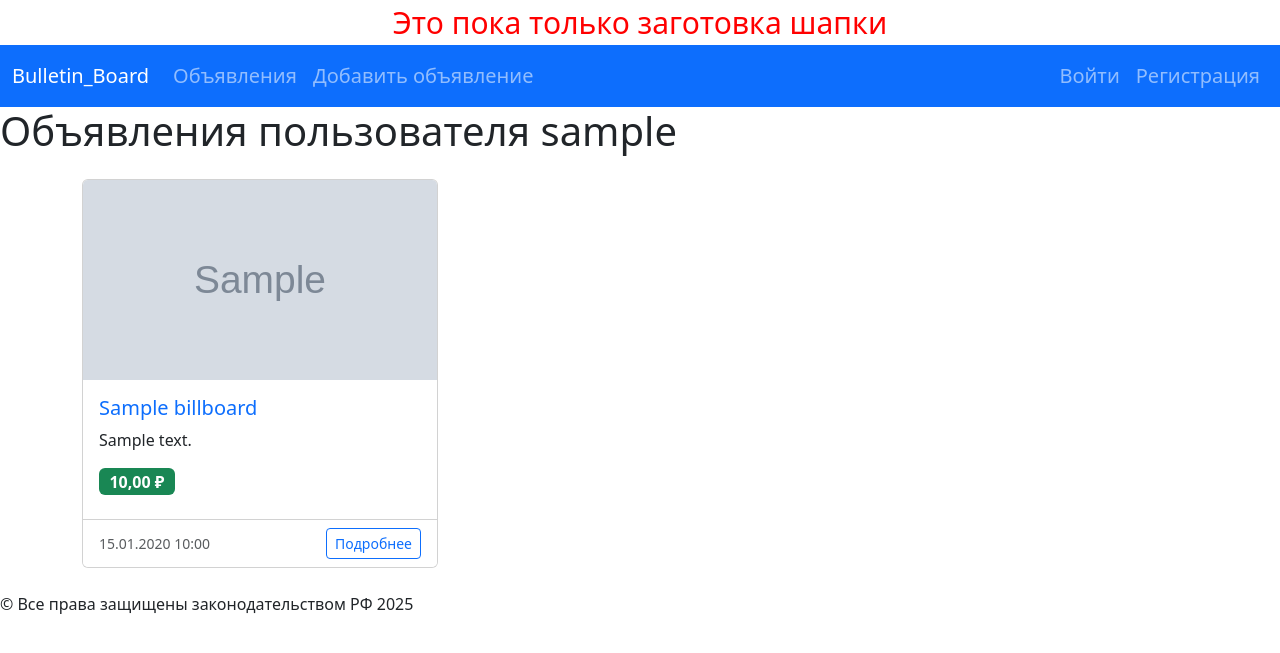
After one commit to wolfking80/Bulletin_Board_Project, a Django app: a page that uses templates/base.html in a window 1280 px wide. The commit adds this page. Shown: the top 653 px of the page. Run offline with Django 5.2, Linux system fonts and the light colour scheme; tables that the repository leaves empty hold one stand-in row (values such as "Sample post"); grey boxes marked "Sample" are stand-in pictures; some libraries are stand-ins or nearby versions.

Commit message:
feat(users/profile): - добавил представление профиля пользователя с отображением его объявлений - добавил ссылки на профиль пользователя в деталях объявления и в навигации, изменил редирект после входа в систему на профиль пользователя

```diff
--- a/ads/templates/ads/ad_details.html
+++ b/ads/templates/ads/ad_details.html
@@ -58,7 +58,7 @@
             <strong>Дата публикации:</strong>
             <span class="ms-2">{{ad.created_at|date:"d.m.Y H:i"}}</span>
           </div>
-          <div>Автор объявления: {{ ad.owner }}</div>
+          <div>Автор объявления: <a href="{% url 'users:profile' username=ad.owner.username %}">{{ ad.owner }}</div>
         </div>
       </div>
       {% if request.user == ad.owner %}
--- a/config/settings.py
+++ b/config/settings.py
@@ -134,4 +134,4 @@ DEFAULT_AUTO_FIELD = 'django.db.models.BigAutoField'
 
 LOGIN_URL = 'users:login'
 
-DEFAULT_LOGIN_REDIRECT_URL = 'ads:ad_list'
+DEFAULT_LOGIN_REDIRECT_URL = 'users:profile'
--- a/templates/base.html
+++ b/templates/base.html
@@ -34,7 +34,7 @@
           <ul class="navbar-nav ms-auto">
             {% if request.user.is_authenticated %}
             <li class="nav-item">
-              <a class="nav-link disabled" href="#">Добро пожаловать, {{ request.user }}!</a>
+              <a class="nav-link" href="{% url 'users:profile' request.user.username %}">{{ request.user }}</a>
             </li>
             <li class="nav-item">
               <a class="nav-link" aria-current="page" href="{% url 'users:logout' %}">Выйти из аккаунта</a>
--- /dev/null
+++ b/users/templates/users/profile.html
@@ -0,0 +1,73 @@
+{% extends "base.html" %}
+
+{% block page_title %}Профиль{% endblock page_title %}
+
+{% block page_content %}
+  {% if user == request.user %}
+    <h1>Мои объявления</h1>
+  {% else %}
+    <h1>Объявления пользователя {{ user }}</h1>
+  {% endif %}
+
+  <div class="container mt-4">
+
+  {% if ads %}
+  <!-- Список в виде карточек -->
+  <div class="row">
+    {% for ad in ads %}
+    <div class="col-md-6 col-lg-4 mb-4">
+      <div class="card h-100">
+        <!-- Изображение -->
+        {% if ad.goods_image %}
+        <img src="{{ ad.goods_image.url }}" class="card-img-top" alt="{{ ad.title }}"
+          style="height: 200px; object-fit: cover;">
+        {% endif %}
+
+        <!-- Тело карточки -->
+        <div class="card-body">
+          <h5 class="card-title">
+            <a href="{% url 'ads:ad_details' ad_id=ad.id %}" class="text-decoration-none">
+              {{ ad.title }}
+            </a>
+          </h5>
+
+          <p class="card-text">{{ ad.text|truncatechars:150 }}</p>
+
+          <div class="mb-2">
+            {% if ad.price is not None %}
+            <span class="badge bg-success fs-6">
+              {{ ad.price }} ₽
+            </span>
+            {% else %}
+            <span class="badge bg-secondary">
+              Цена не указана
+            </span>
+            {% endif %}
+          </div>
+        </div>
+
+        <!-- Футер карточки -->
+        <div class="card-footer bg-white">
+          <div class="d-flex justify-content-between align-items-center">
+            <small class="text-muted">
+              {{ ad.created_at|date:"d.m.Y H:i" }}
+            </small>
+            <a href="{% url 'ads:ad_details' ad_id=ad.id %}" class="btn btn-sm btn-outline-primary">
+              Подробнее
+            </a>
+          </div>
+        </div>
+      </div>
+    </div>
+    {% endfor %}
+  </div>
+
+  {% else %}
+  <!-- Сообщение при отсутствии объявлений -->
+  <div class="alert alert-info text-center py-5">
+    <h4 class="alert-heading">Объявлений пока нет!</h4>
+    <hr>
+  </div>
+  {% endif %}
+</div>
+{% endblock page_content %}
--- a/users/urls.py
+++ b/users/urls.py
@@ -8,4 +8,5 @@ urlpatterns = [
     path('register/', views.register_view, name='registration'),
     path('login/', views.login_view, name="login"),
     path('logout/', views.logout_view, name='logout'),
+    path("<str:username>/", views.profile_view, name='profile'),
 ]
--- a/users/views.py
+++ b/users/views.py
@@ -1,10 +1,12 @@
-from django.shortcuts import render, redirect
+from django.shortcuts import render, redirect, get_object_or_404
 from django.contrib.auth.forms import UserCreationForm, AuthenticationForm
-from django.contrib.auth import login, logout
+from django.contrib.auth import login, logout, get_user_model
 
-
+from ads.models import Advertisement
 
 from config.settings import DEFAULT_LOGIN_REDIRECT_URL
+
+User = get_user_model()
 
 
 def register_view(request):
@@ -28,8 +30,11 @@ def login_view(request):
     if form.is_valid():
       login(request, form.get_user())
 
-      next_url = request.GET.get('next', DEFAULT_LOGIN_REDIRECT_URL) # next будет '/posts/add/', например
-      return redirect(next_url)
+      next_url = request.GET.get('next', DEFAULT_LOGIN_REDIRECT_URL)
+      if next_url == DEFAULT_LOGIN_REDIRECT_URL:
+        return redirect(next_url, request.user.username)
+      else:
+        return redirect(next_url)
     else:
       return render(request, 'users/login.html', {'form': form})
 
@@ -41,3 +46,15 @@ def login_view(request):
 def logout_view(request):
   logout(request)
   return redirect("ads:ad_list")
+
+
+def profile_view(request, username):
+  user = get_object_or_404(User, username=username)
+  ads = user.ads.order_by('-created_at')
+
+  context = {
+    'user': user,
+    'ads': ads
+  }
+
+  return render(request, 'users/profile.html', context)
```
